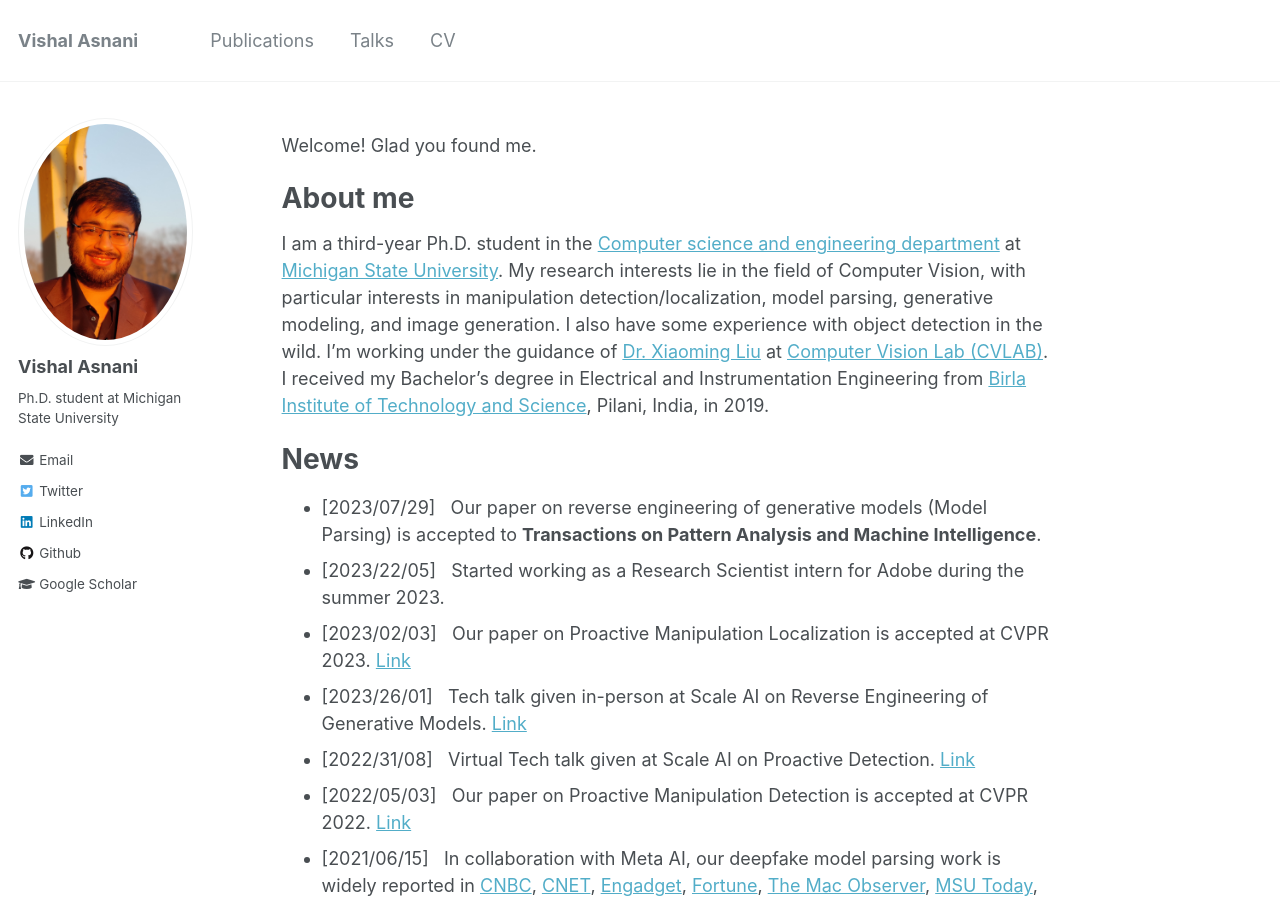
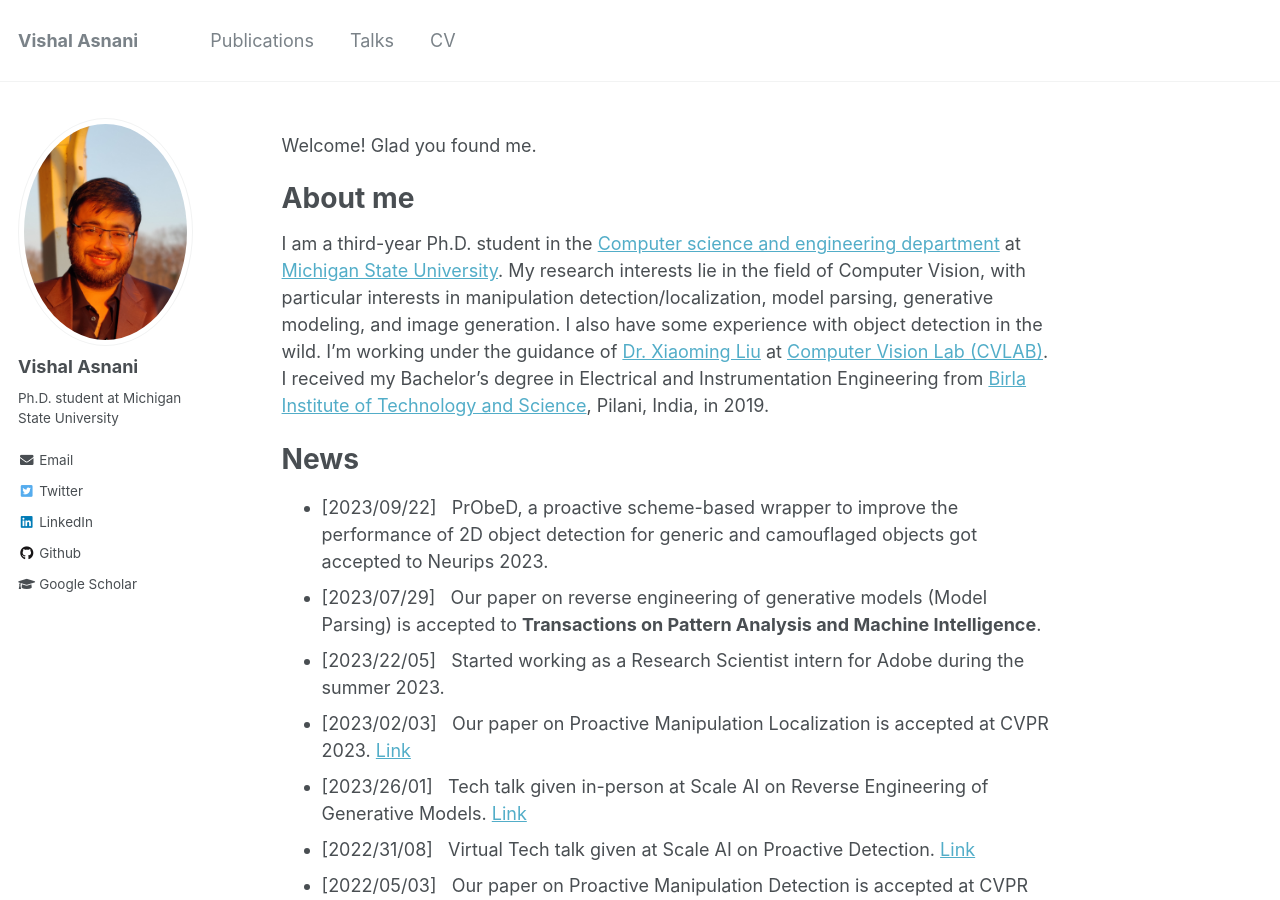
Before and after one commit to vishal3477/vishal3477.github.io, a Jekyll site: the page built from _pages/about.md, in a window 1280 px wide and 900 px high. Built offline with Jekyll 4.4.1, drawn with Linux system fonts in a browser that asks for light colours.

Commit message:
Update about.md

```diff
--- a/_pages/about.md
+++ b/_pages/about.md
@@ -17,6 +17,7 @@ I received my Bachelor’s degree in Electrical and Instrumentation Engineering
 
 News
 ======
+* [2023/09/22] &nbsp; PrObeD, a proactive scheme-based wrapper to improve the performance of 2D object detection for generic and camouflaged objects got accepted to Neurips 2023.
 * [2023/07/29] &nbsp; Our paper on reverse engineering of generative models (Model Parsing) is accepted to **Transactions on Pattern Analysis and Machine Intelligence**.
 * [2023/22/05] &nbsp; Started working as a Research Scientist intern for Adobe during the summer 2023.
 * [2023/02/03] &nbsp; Our paper on Proactive Manipulation Localization is accepted at CVPR 2023. [Link](https://vishal3477.github.io/publication/paper4)
```
